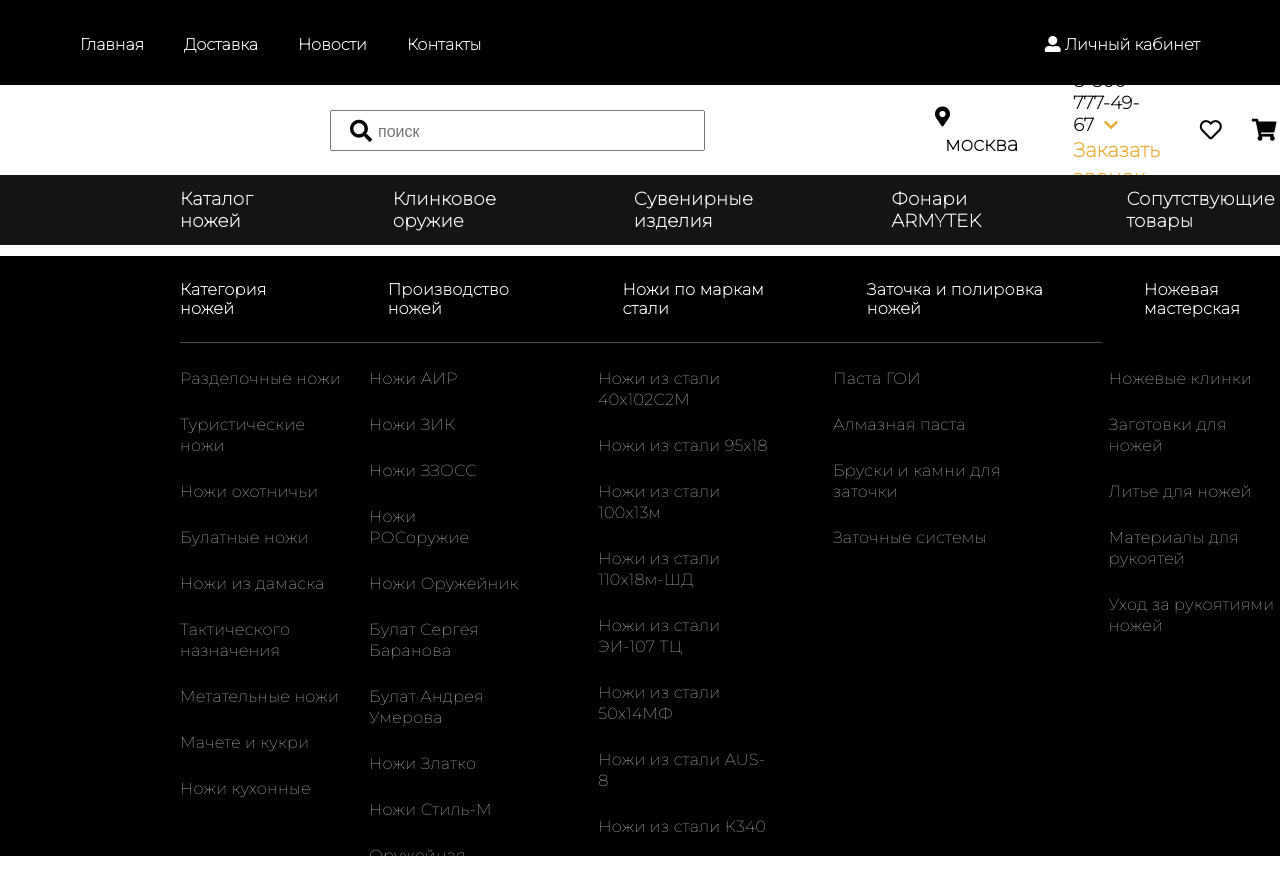
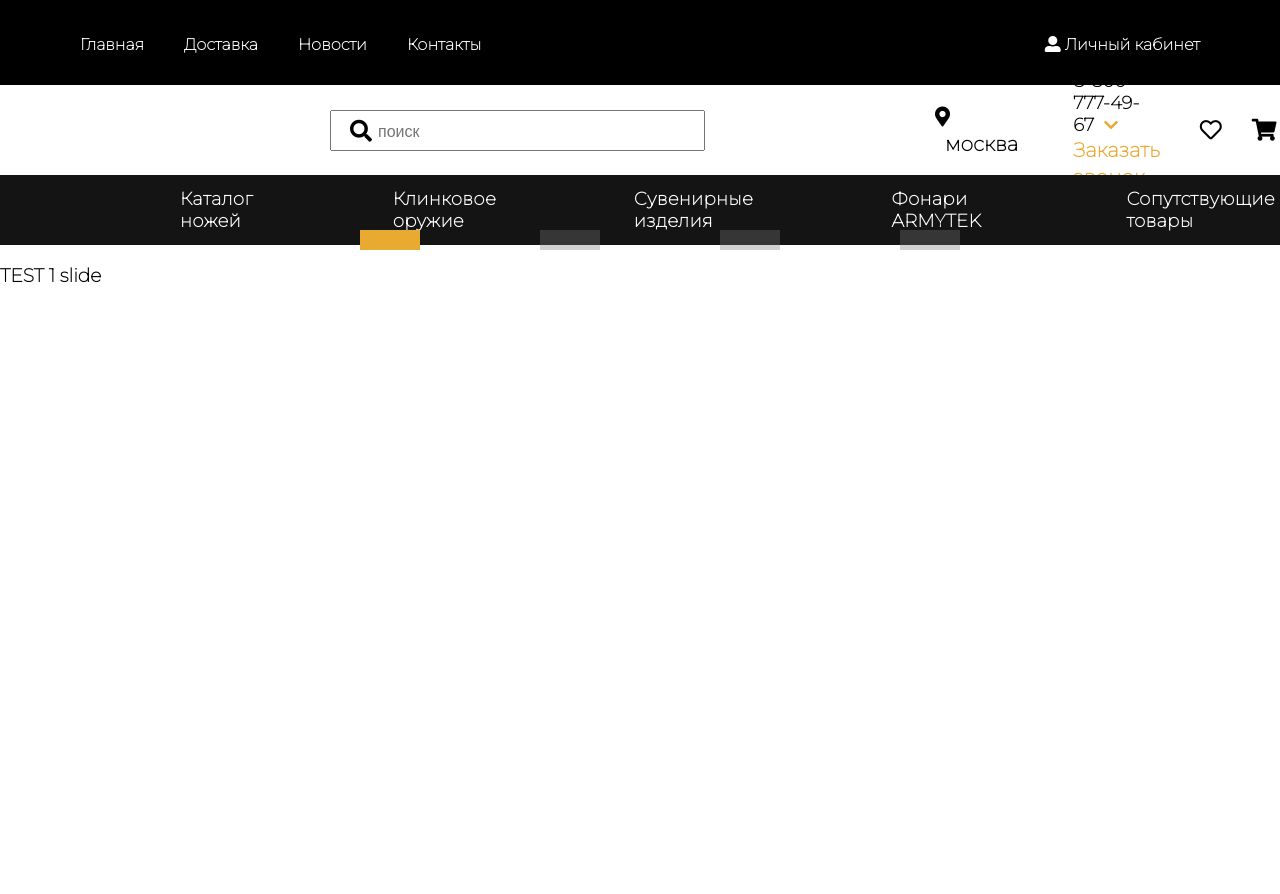
Before and after one commit to shurik302/TheKnifeStore, a React (Create React App) app: page / in a window 1280 px wide. Shown: the top 894 px of the page. Built offline with nearby package versions, Linux system fonts and the light colour scheme.

Commit message:
доделал навигацию , добавил слайдер

```diff
--- a/package.json
+++ b/package.json
@@ -8,8 +8,10 @@
     "@testing-library/user-event": "^13.5.0",
     "react": "^17.0.2",
     "react-dom": "^17.0.2",
+    "react-responsive-carousel": "^3.2.22",
     "react-router-dom": "^6.2.1",
     "react-scripts": "5.0.0",
+    "react-slick": "^0.28.1",
     "web-vitals": "^2.1.2"
   },
   "scripts": {
--- a/src/components/Navigation.js
+++ b/src/components/Navigation.js
@@ -55,7 +55,7 @@ function Navigation() {
           </div>
           <div className='catalogeHead'>
             <ol className='catalogeHeadOl'>
-              <li className='catalogeHeadOlKnife '>Каталог ножей
+              <li className='catalogeHeadOlKnife '><a href='#'>Каталог ножей</a>
                 <div className='catalogeHeadDown'>
                   <div className='TopCatalogeHeadDown'>
                     <ol className='TopCatalogeHeadDownOl leftSpacing'>
@@ -66,7 +66,7 @@ function Navigation() {
                       <li>Ножевая мастерская</li>
                     </ol>
                   </div>
-                  <div className='line'></div>
+                  <hr className='linet'/>
                   <div className='CenterDown'>
                     <ol className='DownOl leftSpacing DownOlf'>
                       <li><a href=''>Разделочные ножи</a></li>
@@ -117,14 +117,22 @@ function Navigation() {
                       <li><a href=''>Уход за рукоятиями ножей</a></li>
                     </ol>
                   </div>
-                  <div className='line'></div>
-                  <div className='BottomCatalogeHeadDropDown'></div>
+                  <hr className='lineb'/>
+                  <div className='BottomCatalogeHeadDropDown leftSpacing'>
+                    <ol className='showallCatKnife'>
+                      <li>Смотреть все</li>
+                      <li>Смотреть все</li>
+                      <li>Смотреть все</li>
+                      <li>Смотреть все</li>
+                      <li>Смотреть все</li>
+                    </ol>
+                  </div>
                 </div>
               </li>
-              <li className='catalogeHeadOlKLinkKnife'>Клинковое оружие</li>
-              <li className='catalogeHeadOlSuvenir'>Сувенирные изделия</li>
-              <li className='catalogeHeadOlLight'>Фонари ARMYTEK</li>
-              <li className='catalogeHeadOlSoputTov'>Сопутствующие товары</li>
+              <li className='catalogeHeadOlKLinkKnife'><a href='#'>Клинковое оружие</a></li>
+              <li className='catalogeHeadOlSuvenir'><a href='#'>Сувенирные изделия</a></li>
+              <li className='catalogeHeadOlLight'><a href='#'>Фонари ARMYTEK</a></li>
+              <li className='catalogeHeadOlSoputTov'><a href='#'>Сопутствующие товары</a></li>
             </ol>
           </div>
 
--- /dev/null
+++ b/src/components/Slider.js
@@ -0,0 +1,59 @@
+import React, { Component } from "react";
+import Slider from "react-slick";
+
+export default class SimpleSlider extends Component {
+  render() {
+    const settings = {
+      dots: true,
+      infinite: true,
+      speed: 500,
+      slidesToShow: 1,
+      slidesToScroll: 1
+    };
+    return (
+      <div>
+        <link rel="stylesheet" type="text/css" charset="UTF-8" href="https://cdnjs.cloudflare.com/ajax/libs/slick-carousel/1.6.0/slick.min.css" />
+        <link rel="stylesheet" type="text/css" href="https://cdnjs.cloudflare.com/ajax/libs/slick-carousel/1.6.0/slick-theme.min.css" />
+        <style>{cssstyle}</style>
+        <Slider {...settings}>
+          <div>
+            <h3>TEST 1 slide</h3>
+          </div>
+          <div>
+            <h3>TEST 2 slide</h3>
+          </div>
+          <div>
+            <h3>TEST 3 slide</h3>
+          </div>
+          <div>
+            <h3>TEST 4 slide</h3>
+          </div>
+        </Slider>
+      </div>
+    );
+  }
+}
+
+const cssstyle = `
+
+.slick-dots li{
+    margin:80px;
+}
+
+
+
+
+.slick-dots li button {
+    width: 60px;
+    height: 20px;
+    /* border-radius: 50%; */
+    background-color: rgba(124, 121, 121, 0.336);
+    text-indent: -9999px; //убрать точки
+    margin:80px;
+}
+
+li.slick-active button {
+background-color: #E8AA31;
+
+}
+`
--- a/src/pages/Home.js
+++ b/src/pages/Home.js
@@ -1,9 +1,10 @@
-import React from 'react'
+import React from 'react';
+import SimpleSlider from '../components/Slider';
 
 function Home() {
     return (
         <div>
-
+            <SimpleSlider/>
         </div>
     )
 }
--- a/src/stylesheets/Components.css
+++ b/src/stylesheets/Components.css
@@ -176,27 +176,23 @@
 .catalogeHeadOl li{
     letter-spacing: 0.3px;
     font-size: 18px;
-    /* border: 2px solid blue; */
     padding:24px 0px 24px 0px;
-    cursor: pointer;
 }
 
 
 .catalogeHeadDown{
     width: 100%;
-    height: 600px;
+    height: 605px;
     background-color: black;
     position: absolute;
     left: 0;
-    /* border: 2px solid red; */
-    visibility: visible;
+    visibility: hidden;
     margin-top: 24px;
 
 }
 
-.catalogeHeadOl li:hover{
+.catalogeHeadOl li:hover>a{
     color: #E8AA31;
-    /* border-bottom: 4px solid#E8AA31; */
 }
 .catalogeHeadOlKnife:hover:after,
 .catalogeHeadOlKLinkKnife:hover:after,
@@ -207,6 +203,7 @@
     border-bottom: 4px solid#E8AA31;
     position: absolute;
     top: 66px;
+
 }
 
 .catalogeHeadOlKnife:hover:after{
@@ -238,30 +235,42 @@
     visibility: visible;
 }
 
-.line{
+
+.linet,
+.lineb{
     width: 72%;
-    height: 1px;
-    background-color: rgba(255, 255, 255, 0.3);
-    margin-left: 180px;
+    border-color: rgba(255, 255, 255, 0.3);
+    height: 0px;
+}
+.linet{
+    margin: 0px 0px 6px 180px ;
+}
+
+.lineb{
+    margin: 25px 0px 0px 180px ;
 }
 
 .CenterDown{
     display: flex;
     flex-direction: row;
-    margin-bottom: 30px;
 }
 
 .TopCatalogeHeadDownOl{
     display: flex;
     flex-direction: row;
     color: white;
+    align-items: center;
     gap: 95px;
-    font-size: 18px;
+    font-size: 16px;
+    font-weight: bold;
+    height: 80px;
 }
 
 .TopCatalogeHeadDownOl li{
     font-size: 16px;
+    letter-spacing: 0.6px;
 }
+
 
 .DownOl{
     font-family: Montserrat;
@@ -274,7 +283,7 @@
 }
 
 .DownOl li{
-    padding: 25px 0px 0px 0px;
+    padding:20px 0px 0px 0px;
     /* border: 1px solid red; */
 }
 
@@ -287,19 +296,50 @@
 }
 
 .DownOls{
-    margin-left: 25px;
+    margin-left: 29px;
 }
 
 .DownOt{
-    margin-left: 79px;
+    margin-left: 84px;
 }
 
 .DownOlfourth{
-    margin-left: 65px;
+    margin-left: 71px;
 }
 
 .DownOlfifth{
-    margin-left: 95px;
+    margin-left: 102px;
+}
+
+
+
+.showallCatKnife{
+    display: flex;
+    flex-direction: row;
+    align-items: center;
+    margin-left: 12px;
+    height: 80px;
+
+}
+
+.showallCatKnife li:nth-child(2){
+    margin-left: 134px;
+}
+
+.showallCatKnife li:nth-child(3){
+    margin-left: 168px;
+}
+
+.showallCatKnife li:nth-child(4){
+    margin-left: 171px;
+}
+
+.showallCatKnife li:nth-child(5){
+    margin-left: 227px;
+}
+
+.showallCatKnife li{
+    font-size: 16px;
 }
 
 @media (max-width:1400px) {
```
Also changed, not shown: 1 other file (tests, documents, lock files or other folders).
